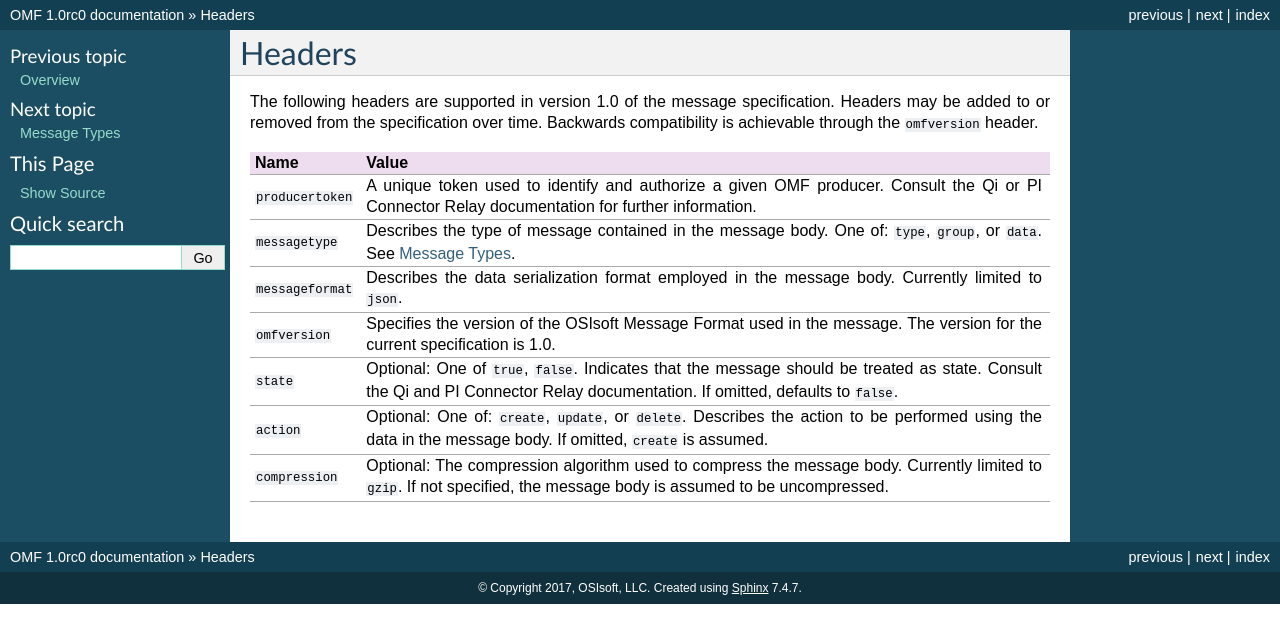
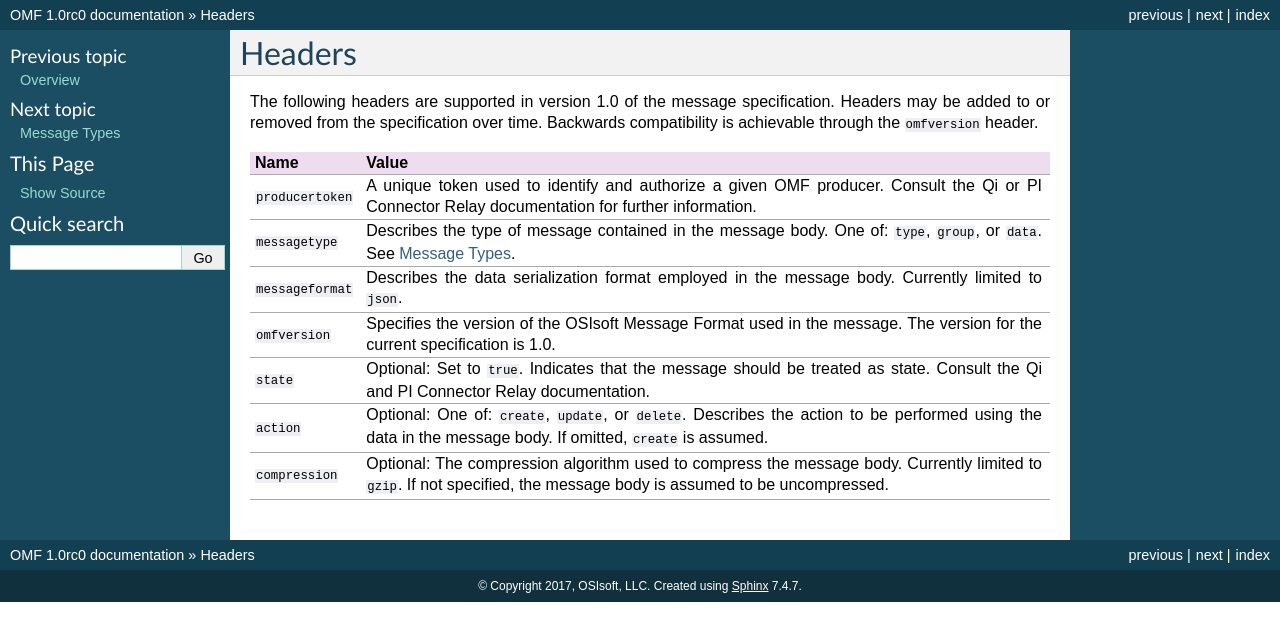
Before and after one commit to AVEVA/OMF-Docs, a Sphinx documentation site: the page built from docs/Headers.rst, in a window 1280 px wide. Shown: the top 643 px of the page. Built offline with Sphinx 7.4.7, drawn with Linux system fonts in a browser that asks for light colours.

```diff
--- a/docs/Data_Msg_Sample.rst
+++ b/docs/Data_Msg_Sample.rst
@@ -40,6 +40,7 @@ Sample
 	}, {
 		"type": "TankLink",
 		"values": [{
+			"ID": "MyLink1",
 			"source": "Building1",
 			"target0": "Building2",
 			"target1": "Pump1"
@@ -47,6 +48,7 @@ Sample
 	}, {
 		"type": "OverRange",
 		"values": [{
+			"ID": "MySpan1"
 			"starttime": "2017-01-12T00:00:00.000Z",
 			"endtime": "2017-01-11T00:00:00.000Z"
 		}]
--- a/docs/Headers.rst
+++ b/docs/Headers.rst
@@ -9,7 +9,7 @@ Name                 Value
 ``messagetype``      Describes the type of message contained in the message body. One of: ``type``, ``group``, or ``data``. See :doc:`Message_Types`.
 ``messageformat``    Describes the data serialization format employed in the message body. Currently limited to ``json``.
 ``omfversion``       Specifies the version of the OSIsoft Message Format used in the message. The version for the current specification is 1.0.
-``state``            Optional: One of ``true``, ``false``. Indicates that the message should be treated as state. Consult the Qi and PI Connector Relay documentation. If omitted, defaults to ``false``.
+``state``            Optional: Set to ``true``. Indicates that the message should be treated as state. Consult the Qi and PI Connector Relay documentation.
 ``action``           Optional: One of: ``create``, ``update``, or ``delete``. Describes the action to be performed using the data in the message body. If omitted, ``create`` is assumed.
 ``compression``	     Optional: The compression algorithm used to compress the message body. Currently limited to ``gzip``. If not specified, the message body is assumed to be uncompressed.
 =================    ========================================================================================
```
